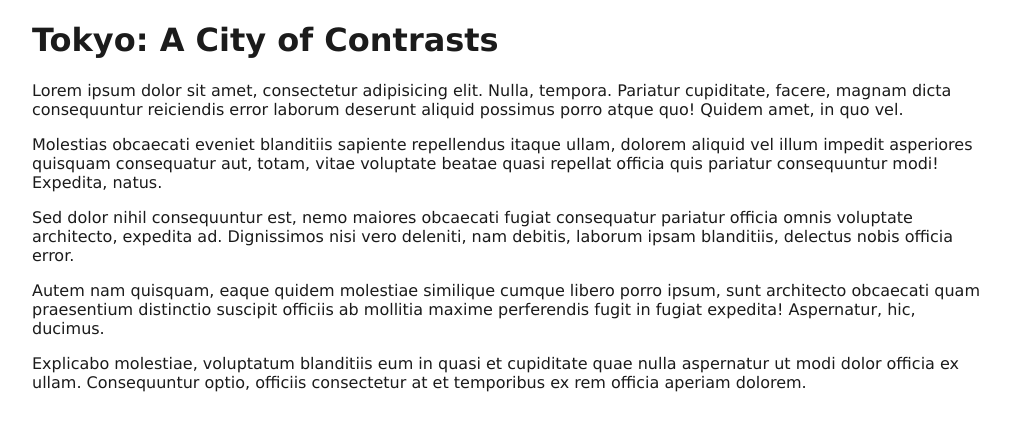
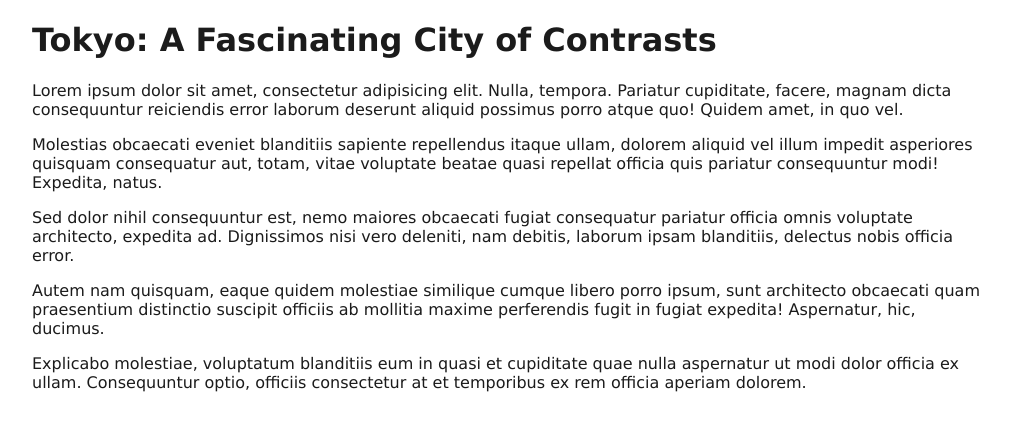
Before and after one commit to loantngo/Dreamweaver, a plain HTML site: page index.html in a window 1280 px wide. Shown: the whole page, without its empty margins (128-1138 px from the left). Drawn offline with Linux system fonts and the light colour scheme.

Commit message:
Update title

```diff
--- a/index.html
+++ b/index.html
@@ -7,7 +7,7 @@
 </head>
 
 <body>
-<h1>Tokyo: A City of Contrasts</h1>
+<h1>Tokyo: A Fascinating City of Contrasts</h1>
 <p>Lorem ipsum dolor sit amet, consectetur adipisicing elit. Nulla, tempora. Pariatur cupiditate, facere, magnam dicta consequuntur reiciendis error laborum deserunt aliquid possimus porro atque quo! Quidem amet, in quo vel.</p>
 <p>Molestias obcaecati eveniet blanditiis sapiente repellendus itaque ullam, dolorem aliquid vel illum impedit asperiores quisquam consequatur aut, totam, vitae voluptate beatae quasi repellat officia quis pariatur consequuntur modi! Expedita, natus.</p>
 <p>Sed dolor nihil consequuntur est, nemo maiores obcaecati fugiat consequatur pariatur officia omnis voluptate architecto, expedita ad. Dignissimos nisi vero deleniti, nam debitis, laborum ipsam blanditiis, delectus nobis officia error.</p>
```
